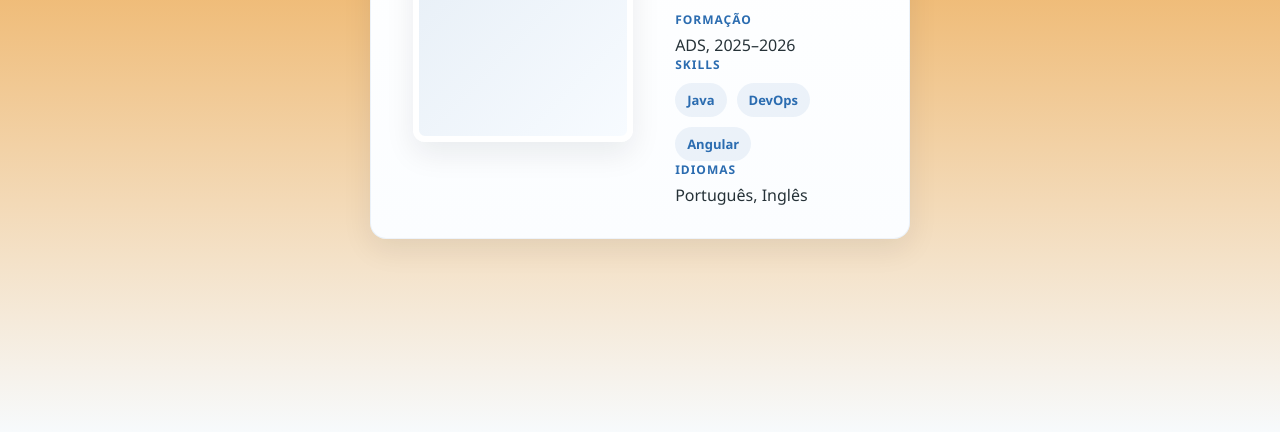
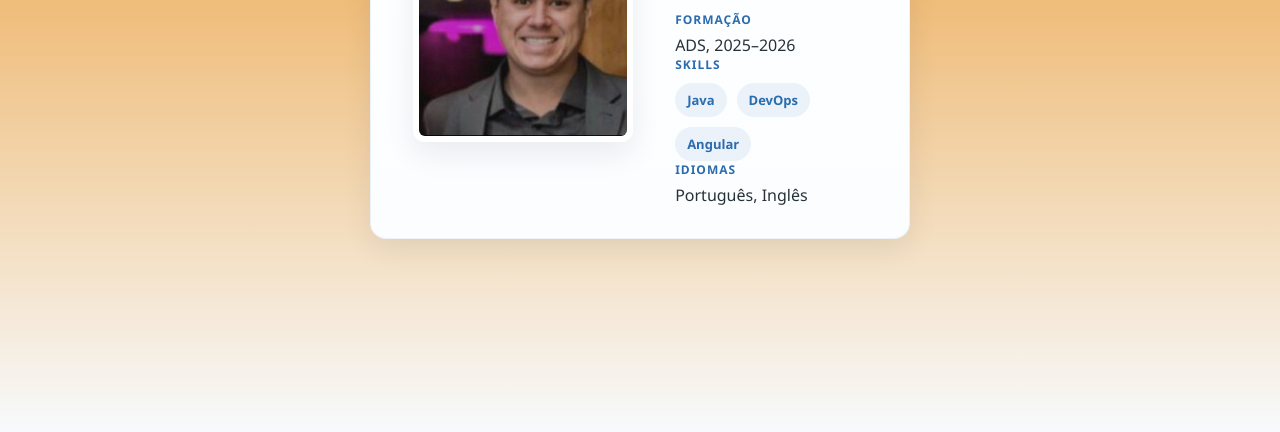
Before and after one commit to Arossi-dev/PaginaPessoal, a plain HTML site: page index.html in a window 1280 px wide. Shown: the part 368-800 px from the top of the page. Drawn offline with Linux system fonts and the light colour scheme.

Commit message:
Fix image source path for profile photo

```diff
--- a/index.html
+++ b/index.html
@@ -11,7 +11,7 @@
     <div class="card">
       <div class="photo">
         <!-- Usando `logo.png` existente dentro de `PaginaPessoal/Image/` -->
-        <img src="image/Foto.jpeg" alt="Foto de Antonio Rossi">
+        <img src="Foto.jpeg" alt="Foto de Antonio Rossi">
       </div>
       <div class="info">
         <h1>Antonio Rossi</h1>
```
